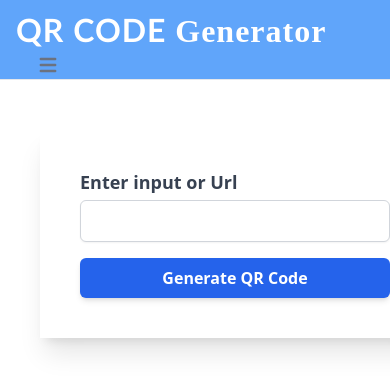
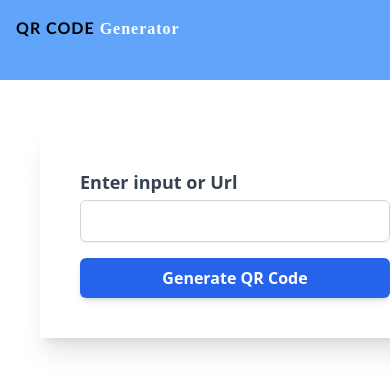
Before and after one commit to QR-Generator-App/QR-Angular, an Angular app: page / in a window 390 px wide. Shown: the top 392 px of the page. Built offline with nearby package versions, Linux system fonts and the light colour scheme; a web font is replaced by a local one.

Commit message:
responsive added2

```diff
--- a/src/app/navbar/navbar.component.css
+++ b/src/app/navbar/navbar.component.css
@@ -3,12 +3,13 @@ h1 span {
     color: white;
     font-family: "Playwrite CU", cursive;
     font-optical-sizing: auto;
-    font-weight: 900;
+    font-weight: 700;
+    font-size: auto;
 
 }
 h1 {
-    color: white;
-    font-size: 2rem;
+    color: rgb(0, 0, 0);
+    font-size: auto;
     font-weight: 900;
     font-family: 'Gill Sans', 'Gill Sans MT', Calibri, 'Trebuchet MS', sans-serif;
     letter-spacing: 1px;
--- a/src/app/navbar/navbar.component.html
+++ b/src/app/navbar/navbar.component.html
@@ -1,15 +1,10 @@
-<nav class=" border-b border-gray-200 bg-blue-400 h-20">
-  <div class="max-w-screen-xl flex flex-wrap items-center justify-between mx-auto p-4">
-    <h1 class="text-lg font-semibold text-gray-900 dark:text-white">QR CODE <span class="font-normal">Generator</span></h1>
-    <button class="inline-flex items-center p-2 ml-3 text-sm text-gray-500 rounded-lg md:hidden hover:bg-gray-100 dark:text-gray-400 dark:hover:bg-gray-700 focus:outline-none focus:ring-2 focus:ring-gray-200 dark:focus:ring-gray-600" aria-controls="navbar-default" aria-expanded="false">
-      <svg class="w-6 h-6" aria-hidden="true" fill="currentColor" viewBox="0 0 20 20" xmlns="http://www.w3.org/2000/svg">
-        <path fill-rule="evenodd" d="M3 5a1 1 0 011-1h12a1 1 0 110 2H4a1 1 0 01-1-1zM3 10a1 1 0 011-1h12a1 1 0 110 2H4a1 1 0 01-1-1zM3 15a1 1 0 011-1h12a1 1 0 110 2H4a1 1 0 01-1-1z" clip-rule="evenodd"></path>
-      </svg>
-      <svg class="hidden w-6 h-6" aria-hidden="true" fill="currentColor" viewBox="0 0 20 20" xmlns="http://www.w3.org/2000/svg">
-        <path fill-rule="evenodd" d="M10 5a1 1 0 00-1 1v8a1 1 0 001 1 1 1 0 001-1V6a1 1 0 00-1-1zM5 10a1 1 0 001 1h8a1 1 0 110-2H6a1 1 0 00-1 1z" clip-rule="evenodd"></path>
-      </svg>
-    </button>
-    <div class="hidden w-full md:block md:w-auto" id="navbar-default">
+
+
+<nav class=" border-gray-200 bg-blue-400 h-20">
+    <div class="max-w-screen-xl flex flex-wrap items-center justify-between mx-auto p-4">
+      <h1>QR CODE <span>Generator</span></h1>
+      <div class="hidden w-full md:block md:w-auto" id="navbar-default">
+
+      </div>
     </div>
-  </div>
-</nav>
+  </nav>
```
